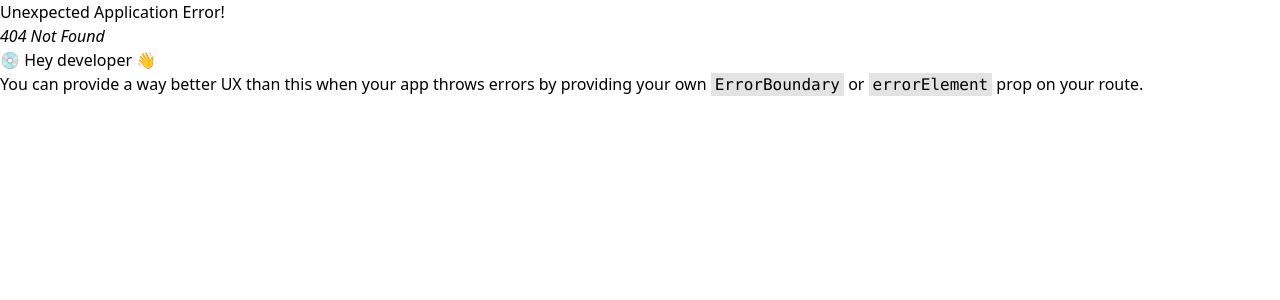
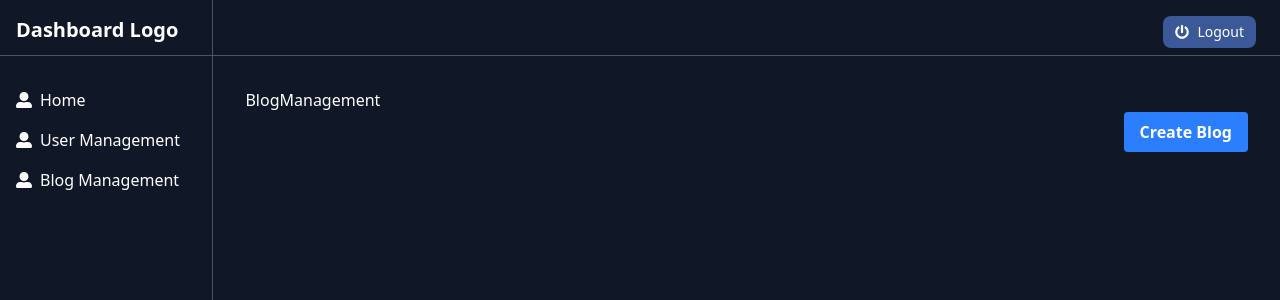
Before and after one commit to Avinashraut1998/Blog-FullStackAPP, a React (Vite) app in the folder Client/: page /admin/blogs-management in a window 1280 px wide. Before the commit this address had no page. Shown: the top 300 px of the page. Built offline with nearby package versions, Linux system fonts and the light colour scheme; sample sign-in values are in the browser's storage.

Commit message:
Admin panel changes

```diff
--- a/Client/package.json
+++ b/Client/package.json
@@ -10,6 +10,7 @@
     "preview": "vite preview"
   },
   "dependencies": {
+    "@headlessui/react": "^2.2.4",
     "@tailwindcss/vite": "^4.1.3",
     "axios": "^1.9.0",
     "react": "^19.0.0",
--- a/Client/src/admin/PasswordReset.jsx
+++ b/Client/src/admin/PasswordReset.jsx
@@ -35,27 +35,25 @@ const PasswordReset = () => {
     setErrorsentOtp("")
 
     try {
-      const response = await axios.post("http://localhost:8080/api/v1/users/forgot-password", { email })
+      const response = await axios.post("http://localhost:8080/api/v1/auth/forgot-password", { email })
       // setMessagesentOtp("Otp has been sent to your email")
 
       toast.success("OTP has been sent to your email");
       setShowEmail(false);
       setShowOtp(true);
-      setServerOtp(response.data.body.otp);
+      setServerOtp(response.data.otp);
 
     } catch (err) {
       toast.error(err.response.data.message || "Failed to send OTP please try again")
       setErrorsentOtp(err.response.data.message || "Failed to send Otp please try again")
     }
 
-    console.log(email);
-
-
   };
 
   const handleSubmitOtp = (e) => {
     e.preventDefault();
 
+    console.log(serverOtp, otp);
     if (serverOtp == otp) {
       toast.success("OTP matched!");
       setShowOtp(false);
@@ -82,10 +80,8 @@ const PasswordReset = () => {
     }
 
 
-
-
     try {
-      const response = await axios.post("http://localhost:8080/api/v1/users/reset-password", { email, otp: otp, newPassword })
+      const response = await axios.post("http://localhost:8080/api/v1/auth/reset-password", { email, otp: otp, newPassword })
       toast.success("Password reset successful")
       setResetMessage("Password reset successful!")
 
@@ -96,9 +92,6 @@ const PasswordReset = () => {
       console.log(error);
 
     }
-
-
-
     console.log(newPassword, confirmPassword);
   };
 
@@ -216,16 +209,12 @@ const PasswordReset = () => {
                   Reset Password
                 </button>
 
-
-
-
-
               </>
             )}
           </form>
         </div>
       </div>
-          <ToastContainer  position="top-right" autoClose={3000} hideProgressBar={false} />
+      <ToastContainer position="top-right" autoClose={3000} hideProgressBar={false} />
     </section>
   );
 };
--- /dev/null
+++ b/Client/src/dashboard/AdminLayout.jsx
@@ -0,0 +1,20 @@
+import React from 'react'
+import { Outlet } from 'react-router'
+import Navbar from './Navbar'
+import Sidebar from './Sidebar'
+
+const AdminLayout = () => {
+    return (
+        <div className="flex">
+            <Sidebar />
+            <div className='w-full flex flex-col bg-gray-900 text-white'>
+                <Navbar />
+                <div className='p-8'>
+                    <Outlet />
+                </div>
+            </div>
+        </div>
+    )
+}
+
+export default AdminLayout
--- /dev/null
+++ b/Client/src/dashboard/BlogManagement.jsx
@@ -0,0 +1,36 @@
+import React, { useState } from 'react'
+import { Description, Dialog, DialogPanel, DialogTitle } from '@headlessui/react'
+import { FaX } from "react-icons/fa6";
+
+const BlogManagement = () => {
+  let [isOpen, setIsOpen] = useState(false)
+  return (
+    <div>
+      <h1>BlogManagement</h1>
+      <div className='flex justify-end'>
+        <button
+          onClick={() => setIsOpen(true)}
+          className='bg-blue-500 hover:bg-blue-600 text-white font-bold py-2 px-4 rounded'>Create Blog</button>
+          <Dialog open={isOpen} onClose={() => setIsOpen(false)} className="relative z-50">
+            <div className="fixed inset-0 flex w-screen items-center justify-center p-1">
+              <DialogPanel className="w-3/4 h-3/4 space-y-4 border bg-white p-6">
+                 <div className="flex justify-between">
+                 <DialogTitle className="font-bold text-2xl">Add Blog </DialogTitle>
+                 <span>
+                 <FaX className='cursor-pointer' onClick={() => setIsOpen(false)}/>
+                 </span>
+                 </div>
+
+
+              </DialogPanel>
+            </div>
+          </Dialog>
+      </div>
+      <div >
+
+      </div>
+    </div>
+  )
+}
+
+export default BlogManagement
--- /dev/null
+++ b/Client/src/dashboard/Navbar.jsx
@@ -0,0 +1,32 @@
+import axios from "axios";
+import { FaPowerOff } from "react-icons/fa"
+import { useNavigate } from "react-router";
+
+
+const Navbar = () => {
+const navigate = useNavigate()
+
+  const handleLogout = async () => {
+    const response = await axios
+      .post("http://localhost:8080/api/v1/auth/logout")
+      .catch((err) => console.log(err));
+    if (response && response.data) {
+      localStorage.removeItem("accessToken");
+      navigate("/admin-login");
+    }
+  }
+  return (
+    <nav className='h-14 border-b border-gray-600 p-4 w-full'>
+      <div className="flex justify-end">
+        <button type="button"
+        onClick={handleLogout}
+         className="text-white bg-[#3b5998] hover:bg-[#3b5998]/90 focus:ring-4 focus:outline-none focus:ring-[#3b5998]/50 font-medium rounded-lg text-sm px-3 py-1.5 text-center inline-flex items-center gap-2 dark:focus:ring-[#3b5998]/55 me-2 mb-2 ">
+          <FaPowerOff />
+          Logout
+        </button>
+      </div>
+    </nav>
+  )
+}
+
+export default Navbar
--- /dev/null
+++ b/Client/src/dashboard/Sidebar.jsx
@@ -0,0 +1,44 @@
+import React from 'react'
+import { FaUserAlt } from 'react-icons/fa'
+import { NavLink, useNavigate } from 'react-router'
+
+const SidebarItems = [
+    {
+        icon : <FaUserAlt/>,
+        name:"Home",
+        path:"home"
+    },
+    {
+        icon : <FaUserAlt/>,
+        name:"User Management",
+        path:"users"
+    },
+    {
+        icon : <FaUserAlt/>,
+        name:"Blog Management",
+        path:"blogs-management"
+    },
+]
+const Sidebar = () => {
+
+    const navigate = useNavigate()
+    return (
+        <div className='w-64 bg-gray-900 text-white shadow-lg h-screen border-r border-r-gray-600'>
+            <div className='h-14 border-b border-b-gray-600 p-4'>
+                <h1 className='text-xl font-semibold'>Dashboard Logo</h1>
+            </div>
+            <div>
+                <ul className='mt-6'>
+                    {SidebarItems.map((item,index) => (
+                        <li onClick={() => navigate(item.path)} key={index} className='px-4 py-2 text-white hover:bg-gray-800 cursor-pointer flex items-center gap-2'>
+                            {item.icon}  <span>
+                           {item.name} </span>
+                        </li>
+                    ))}
+                </ul>
+            </div>
+        </div>
+    )
+}
+
+export default Sidebar
--- /dev/null
+++ b/Client/src/dashboard/UserManagement.jsx
@@ -0,0 +1,9 @@
+import React from 'react'
+
+const UserManagement = () => {
+  return (
+    <div>UserManagement</div>
+  )
+}
+
+export default UserManagement
--- a/Client/src/main.jsx
+++ b/Client/src/main.jsx
@@ -19,6 +19,9 @@ import PasswordReset from "./admin/PasswordReset.jsx";
 import AdminDashboard from "./admin/AdminDashboard.jsx";
 import ProtectedRoute from "./utils/ProtectedRoute.jsx";
 import LoginHookForm from "./admin/LoginHookForm.jsx";
+import AdminLayout from "./dashboard/AdminLayout.jsx";
+import BlogManagement from "./dashboard/BlogManagement.jsx";
+import UserManagement from "./dashboard/UserManagement.jsx";
 
 const router = createBrowserRouter(
   createRoutesFromElements(
@@ -37,6 +40,21 @@ const router = createBrowserRouter(
       <Route path="/admin-login/forgetpass" element={<PasswordReset />} />
       <Route path="/admin-login/admin-dashboard" element={<ProtectedRoute> <AdminDashboard /> </ProtectedRoute>} />
 
+      {/* Admin Dashboard */}
+      <Route
+        path="/admin"
+        element={
+          <ProtectedRoute>
+            <AdminLayout />
+          </ProtectedRoute>
+        }
+      >
+        <Route path="home" element={<div>Home</div>} />
+        <Route path="users" element={<UserManagement />} />
+        <Route path="blogs-management" element={<BlogManagement/>} />
+        <Route path="settings" element={<div>Settings</div>} />
+      </Route>
+
     </>
   )
 );
```
Also changed, not shown: 2 other files (tests, documents, lock files or other folders).
